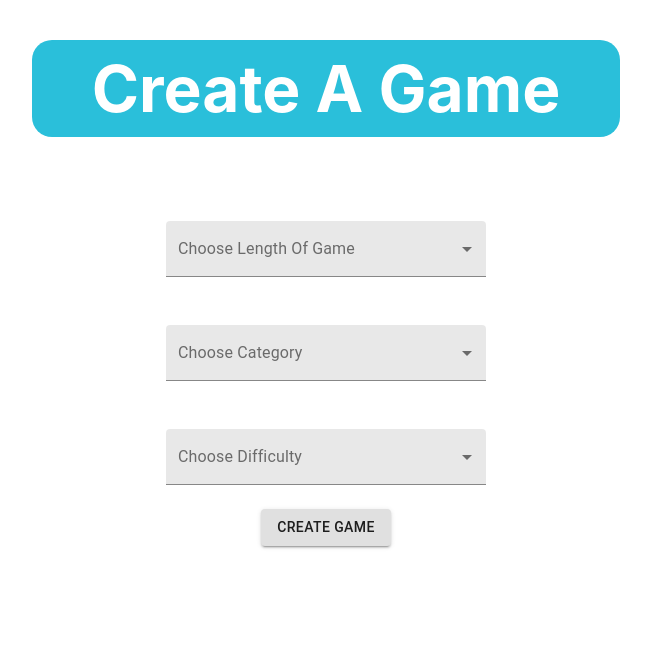
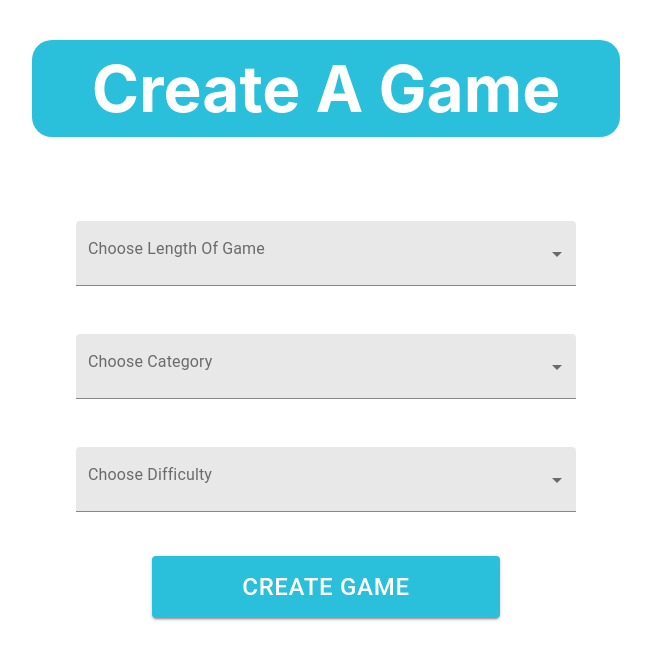
Before and after one commit to Evtaft22/TriviaTime, a React (Vite) app: page /createGame in a window 1280 px wide. Shown: the top 660 px of the page, without its empty margins (314-965 px from the left). Built offline with nearby package versions, Linux system fonts and the light colour scheme.

Commit message:
(feat)createGame api url accessCode styled

```diff
--- a/frontend/src/components/App.jsx
+++ b/frontend/src/components/App.jsx
@@ -4,6 +4,7 @@ import "/styles/App.css";
 import Home from "./Home.jsx";
 import CreateGame from "./CreateGame.jsx";
 import JoinGame from "./JoinGame.jsx";
+import MainMenu from "./MainMenu.jsx";
 
 const App = () => {
   return (
@@ -12,6 +13,7 @@ const App = () => {
           <Route exact={true} path="/" render={() => <Home />} />
           <Route exact={true} path="/createGame" render={() => <CreateGame />} />
           <Route exact={true} path="/joinGame" render={() => <JoinGame />} />
+          <Route exact={true} path="/mainMenu" render={(props) => <MainMenu {...props} />} />
       </Switch>
     </Router>
   );
--- a/frontend/src/components/CreateGame.jsx
+++ b/frontend/src/components/CreateGame.jsx
@@ -1,16 +1,28 @@
 import React, { useState } from "react";
-import "/styles/CreateGame.css";
+import { Redirect } from "react-router-dom";
 import { FormControl, InputLabel, Select, MenuItem, Button } from "@material-ui/core";
 import { makeStyles } from '@material-ui/core/styles';
+import "/styles/CreateGame.css";
 
 const useStyles = makeStyles((theme) => ({
   formControl: {
     margin: theme.spacing(3),
     minWidth: 320,
   },
-  selectEmpty: {
-    marginTop: theme.spacing(2),
+  button: {
+    backgroundColor:"#2abfda",
+    color: "white",
+    marginTop: 20,
+    paddingTop: 10,
+    paddingBottom: 10,
+    paddingLeft: 90,
+    paddingRight: 90,
+    fontSize: `${1.5}rem`,
   },
+  select: {
+    minWidth: 500,
+    minHeight: 65,
+  }
 }));
 
 const CreateGame = () => {
@@ -19,32 +31,51 @@ const CreateGame = () => {
   const [ category, setCategory] = useState("");
   const [ difficulty, setDifficulty] = useState("");
   const [url, setUrl] = useState("");
+  const [validURL, setValidURL] = useState(false);
+  const [accessCode, setAccessCode] = useState("");
 
   const handleLengthOfGame = (e) => setNumOfQuestions(e.target.value);
   const handleCategory = (e) => setCategory(e.target.value);
   const handleDifficulty = (e) => setDifficulty(e.target.value);
 
   const createUrl = () => {
-    if (category === "" && difficulty === "") {
+    let code = "";
+    const characters = "ABCDEFGHIJKLMNOPQRSTUVWXYZ0123456789";
+    const charLen = characters.length;
+    for (let i = 0; i < 5; i++) {
+      code += characters.charAt(Math.floor(Math.random() * charLen));
+    }
+    if (numOfQuestions === "") {
+      alert("You must decide how long you want to play.");
+    } else if (category === "" && difficulty === "") {
       setUrl(`https://opentdb.com/api.php?amount=${numOfQuestions}`);
+      setValidURL(true);
+      setAccessCode(code);
     } else if (category === "") {
       setUrl(`https://opentdb.com/api.php?amount=${numOfQuestions}&difficulty=${difficulty}`);
+      setValidURL(true);
+      setAccessCode(code);
     } else if (difficulty === "") {
       setUrl(`https://opentdb.com/api.php?amount=${numOfQuestions}&category=${category}`);
+      setValidURL(true);
+      setAccessCode(code);
     } else {
       setUrl(`https://opentdb.com/api.php?amount=${numOfQuestions}&category=${category}&difficulty=${difficulty}`);
+      setValidURL(true);
+      setAccessCode(code);
     }
   };
 
   return (
+    !validURL ? (
       <div className="create">
         <div className="create__header">
           <h1>Create A Game</h1>
         </div>
-
         <FormControl variant="filled" className={classes.formControl}>
           <InputLabel id="length__of__game">Choose Length Of Game</InputLabel>
           <Select
+            className={classes.select}
             labelId="length__of__game__select__label"
             id="length__of__game__select"
             value={numOfQuestions}
@@ -57,10 +88,10 @@ const CreateGame = () => {
             <MenuItem value={50}>50,000 Points</MenuItem>
           </Select>
         </FormControl>
-
         <FormControl variant="filled" className={classes.formControl}>
           <InputLabel id="category">Choose Category</InputLabel>
           <Select
+            className={classes.select}
             labelId="category__select__label"
             id="category__select"
             value={category}
@@ -95,10 +126,10 @@ const CreateGame = () => {
             <MenuItem value={32}>Cartoons And Animations</MenuItem>
           </Select>
         </FormControl>
-
         <FormControl variant="filled" className={classes.formControl}>
           <InputLabel id="difficulty">Choose Difficulty</InputLabel>
           <Select
+            className={classes.select}
             labelId="difficulty__select__label"
             id="difficulty__select"
             value={difficulty}
@@ -112,9 +143,26 @@ const CreateGame = () => {
             <MenuItem value={"hard"}>Hard</MenuItem>
           </Select>
         </FormControl>
-
-      <Button variant="contained" onClick={createUrl}>Create Game</Button>
+        <Button
+          className={classes.button}
+          variant="contained"
+          onClick={createUrl}>
+            Create Game
+        </Button>
       </div>
+    ) : (
+      <Redirect to={{
+        pathname: "/mainMenu",
+        state: {
+          url: url,
+          accessCode: accessCode,
+          numOfQuestions: numOfQuestions,
+          category: category,
+          difficulty: difficulty,
+        }
+       }}
+      />
+    )
   );
 };
 
--- a/frontend/src/components/Home.jsx
+++ b/frontend/src/components/Home.jsx
@@ -11,7 +11,7 @@ const Home = () => {
       </div>
       <Link to="/createGame" className="home__button">
         <Button variant="contained">
-          Start Game
+          New Game
         </Button>
       </Link>
       <Link to="/joinGame" className="home__button">
--- a/frontend/styles/CreateGame.css
+++ b/frontend/styles/CreateGame.css
@@ -21,3 +21,20 @@
   border-radius: 20px;
   color: white;
 }
+
+.create__game__button {
+  margin-bottom: 80px;
+  text-decoration: none;
+}
+
+/* #length__of__game__select {
+  min-width: "800px"
+}
+
+#category__select {
+  min-width: "800px"
+}
+
+#difficulty__select {
+  min-width: "800px"
+} */
```
Lines whose indentation alone changed are shown as unchanged.
